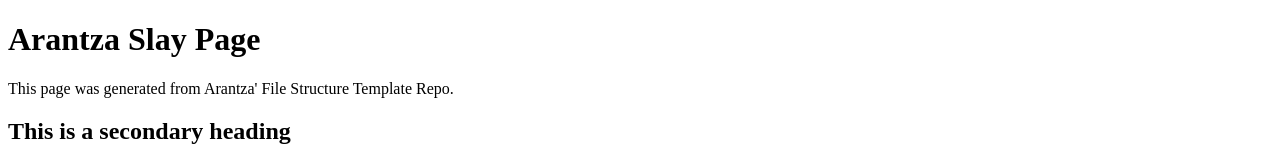
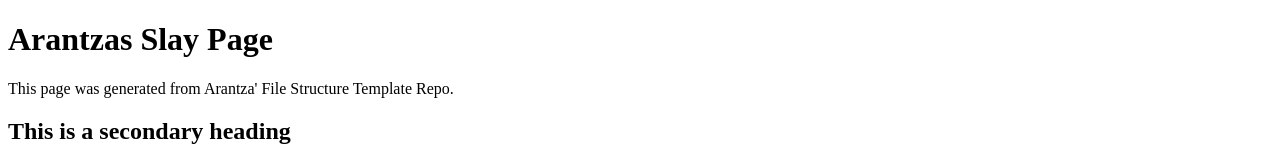
Before and after one commit to arantzasvz/art101, a plain HTML site: page index.html in a window 1280 px wide. Shown: the top 160 px of the page. Drawn offline with Linux system fonts and the light colour scheme.

Commit message:
Update index.html

```diff
--- a/index.html
+++ b/index.html
@@ -6,7 +6,7 @@
 </head>
 <body>
 	<main>
-		<h1>Arantza Slay Page </h1>
+		<h1>Arantzas Slay Page </h1>
 		<p>This page was generated from Arantza' File Structure Template Repo.</p>
 
 		<h2>This is a secondary heading
```
